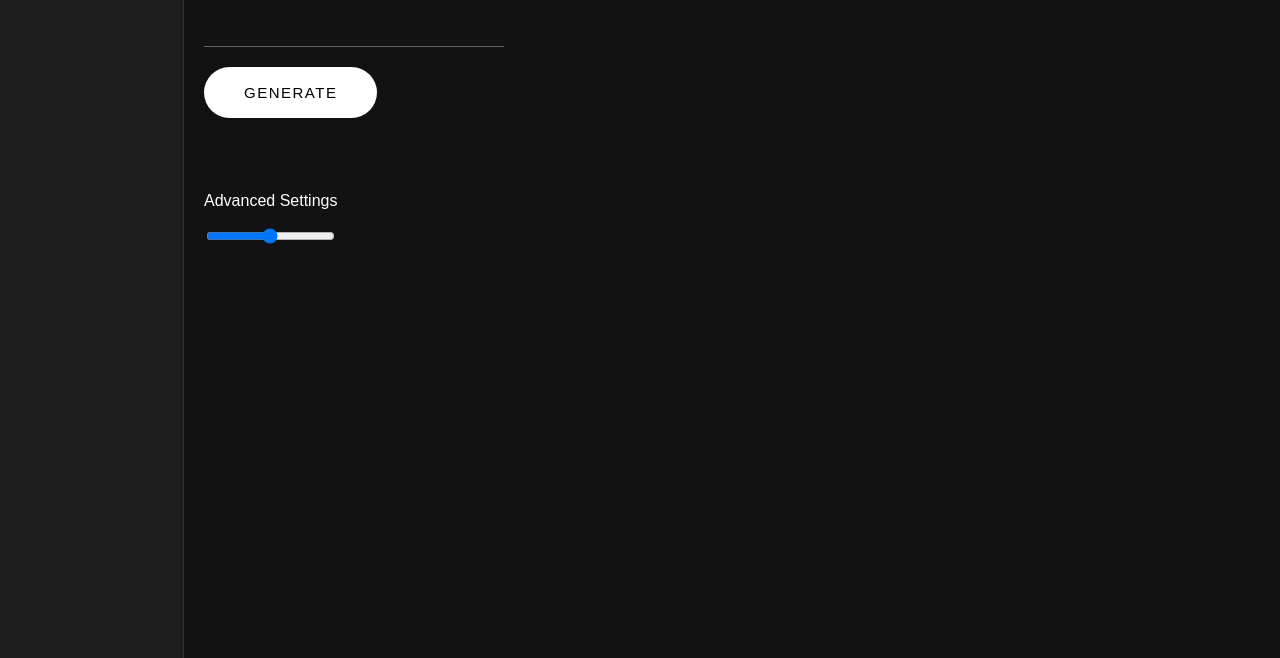
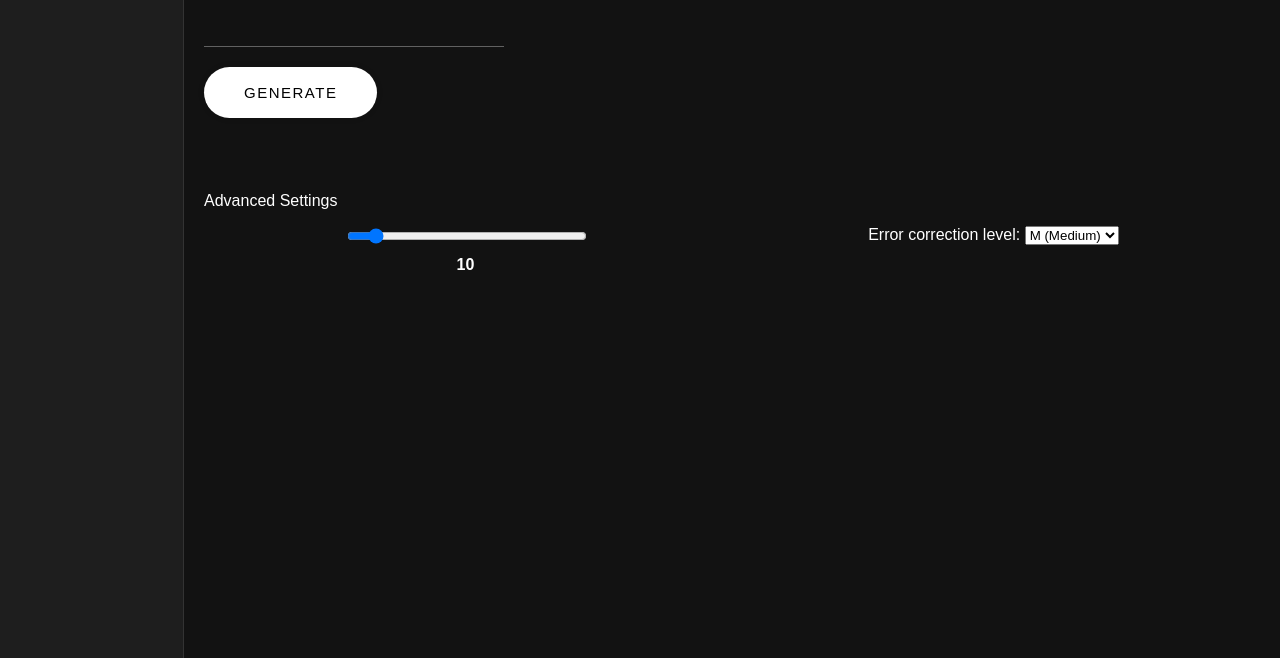
Before and after one commit to davidszatmari/QRCodeWebsite, a website: page views/index.html in a window 1280 px wide. Shown: the part 142-800 px from the top of the page. Drawn offline with Linux system fonts and the light colour scheme; files whose address does not match are found by name.

Commit message:
qrcode errorcorrection

```diff
--- a/app.js
+++ b/app.js
@@ -5,6 +5,7 @@ const app = express();
 const multer = require("multer");
 const jsQR = require("jsqr");
 const sharp = require("sharp");
+const { error } = require("console");
 
 const upload = multer({ dest: "uploads/" });
 
@@ -29,6 +30,7 @@ app.use(express.json());
 app.post("/generate", async (req, res) => {
   const { text } = req.body;
   const { input_scale } = req.body;
+  const { input_errorCorrection } = req.body;
 
   if (!text) {
     return res.status(400).json({ error: "Text is required" });
@@ -39,8 +41,9 @@ app.post("/generate", async (req, res) => {
     const qrImageUrl = await QRCode.toDataURL(text, {
       margin: 1,
       scale: input_scale,
+      errorCorrectionLevel: input_errorCorrection,
     });
-    console.log(input_scale);
+    console.log(input_scale, input_errorCorrection);
     res.status(200).json({ qrCode: qrImageUrl });
   } catch (err) {
     res.status(500).json({ error: "Failed to generate QR code" });
--- a/public/script.js
+++ b/public/script.js
@@ -30,3 +30,12 @@ console.log(slider.value);
 // slider.addEventListener("input", function () {
 //   console.log("Slider value: " + slider.value);
 // });
+
+const sliderValue = document.getElementById("sliderValue");
+sliderValue.textContent = slider.value;
+slider.addEventListener("input", function () {
+  sliderValue.textContent = slider.value;
+});
+
+const selectElement = document.getElementById("correc_level");
+console.log("Initial selected value:", selectElement.value);
--- a/public/style.css
+++ b/public/style.css
@@ -161,3 +161,26 @@ input:focus ~ .input-border {
   background-color: #888; /* Slightly lighter gray on hover */
   color: #fff; /* White text on hover */
 }
+
+.slidecontainer {
+  position: relative;
+  width: 240px;
+}
+
+.slider {
+  width: 100%;
+}
+
+.value-display {
+  position: absolute;
+  top: 30px; /* Adjust this based on how far you want the value from the slider */
+  left: 50%;
+  transform: translateX(-50%);
+  font-size: 16px;
+  font-weight: bold;
+}
+
+.advanced {
+  display: flex;
+  justify-content: space-around;
+}
--- a/views/index.html
+++ b/views/index.html
@@ -33,15 +33,27 @@
       <p id="message" style="margin-top: 20px"></p>
       <img src="" id="result" />
       <p>Advanced Settings</p>
+      <div class="advanced">
         <div class="slidecontainer">
           <input
             type="range"
             min="1"
             max="100"
-          value="50"
+            value="10"
             class="slider"
             id="slider"
           />
+          <div id="sliderValue" class="value-display">10</div>
+        </div>
+        <div>
+          <label for="Level">Error correction level:</label>
+          <select name="correc_level" id="correc_level">
+            <option value="L">L (Low)</option>
+            <option value="M" selected>M (Medium)</option>
+            <option value="Q">Q (Quartile)</option>
+            <option value="H">H (High)</option>
+          </select>
+        </div>
       </div>
     </div>
 
```
Lines whose indentation alone changed are shown as unchanged.
